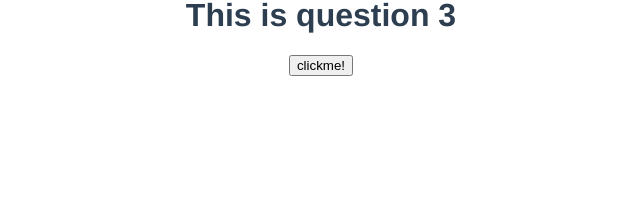
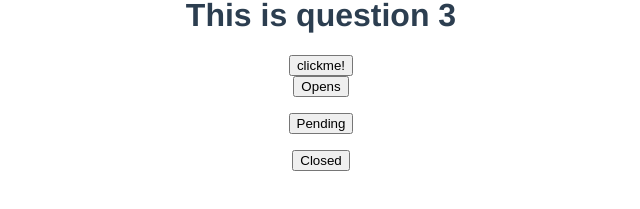
Before and after one commit to Anu-500apps/assig, a Vue app: page / in a window 1280 px wide. Shown: the part 197-406 px from the top of the page, without its empty margins (319-959 px from the left). Built offline with nearby package versions, Linux system fonts and the light colour scheme.

Commit message:
commited4

```diff
--- a/src/App.vue
+++ b/src/App.vue
@@ -12,6 +12,7 @@
     <btable/>
     <Q10 />
     <Q3 />
+    <Q7 />
 
   </div>
 </template>
@@ -28,6 +29,7 @@
 //import btable from './components/btable.vue'
 import Q10 from './components/Assignment-2/Q10.html'
 import Q3 from './components/Assignment-2/Q3.vue'
+import Q7 from './components/Assignment-2/Q7.vue'
 
 export default {
   name: 'App',
@@ -41,7 +43,8 @@ export default {
     //Emit,
     //btable
     Q10,
-    Q3
+    Q3,
+    Q7
 
 },
   }
--- /dev/null
+++ b/src/components/Assignment-2/Q7.vue
@@ -0,0 +1,83 @@
+<template>
+  <div>
+
+    <button @click="opens()">Opens</button>
+
+    <p>{{ opendata }}</p>
+
+    <button @click="pending()">Pending</button>
+
+    <p>{{ pendingdata }}</p>
+
+    <p>{{ pendingdata1 }}</p>
+
+    <button @click="closed()">Closed</button>
+
+    <p>{{ closeddata }}</p>
+  </div>
+</template>
+<script>
+export default {
+  name: "queS7",
+
+  data() {
+    return {
+      data: [
+        {
+          email: "Eliseo@gardner.biz",
+          id: 1,
+          name: "id labore ex et quamlaborum",
+          status: "open",
+        },
+
+        {
+          email: "Jayne_Kuhic@sydney.com",
+          id: 2,
+          name: "quovero reiciendis velit similiqueearum",
+          status: "pending",
+        },
+
+        {
+          email: "Nikita@garfield.biz",
+          id: 3,
+          name: "odioadipisci rerum autanimi",
+          status: "closed",
+        },
+
+        {
+          email: "Lew@alysha.tv",
+          id: 4,
+          name: "alias odio sit",
+          status: "pending",
+        },
+      ],
+
+      opendata: "",
+
+      pendingdata: "",
+
+      pendingdata1: "",
+
+      closeddata: "",
+
+      text: "",
+    };
+  },
+
+  methods: {
+    opens() {
+      this.opendata = this.data[0];
+    },
+
+    pending() {
+      this.pendingdata = this.data[1];
+
+      this.pendingdata1 = this.data[3];
+    },
+
+    closed() {
+      this.closeddata = this.data[2];
+    },
+  },
+};
+</script>
```
Also changed, not shown: src/components/Assignment-2/Q10.html (+24 -7 lines), src/components/Assignment-2/Q7.html (deleted, +0 -13 lines).
